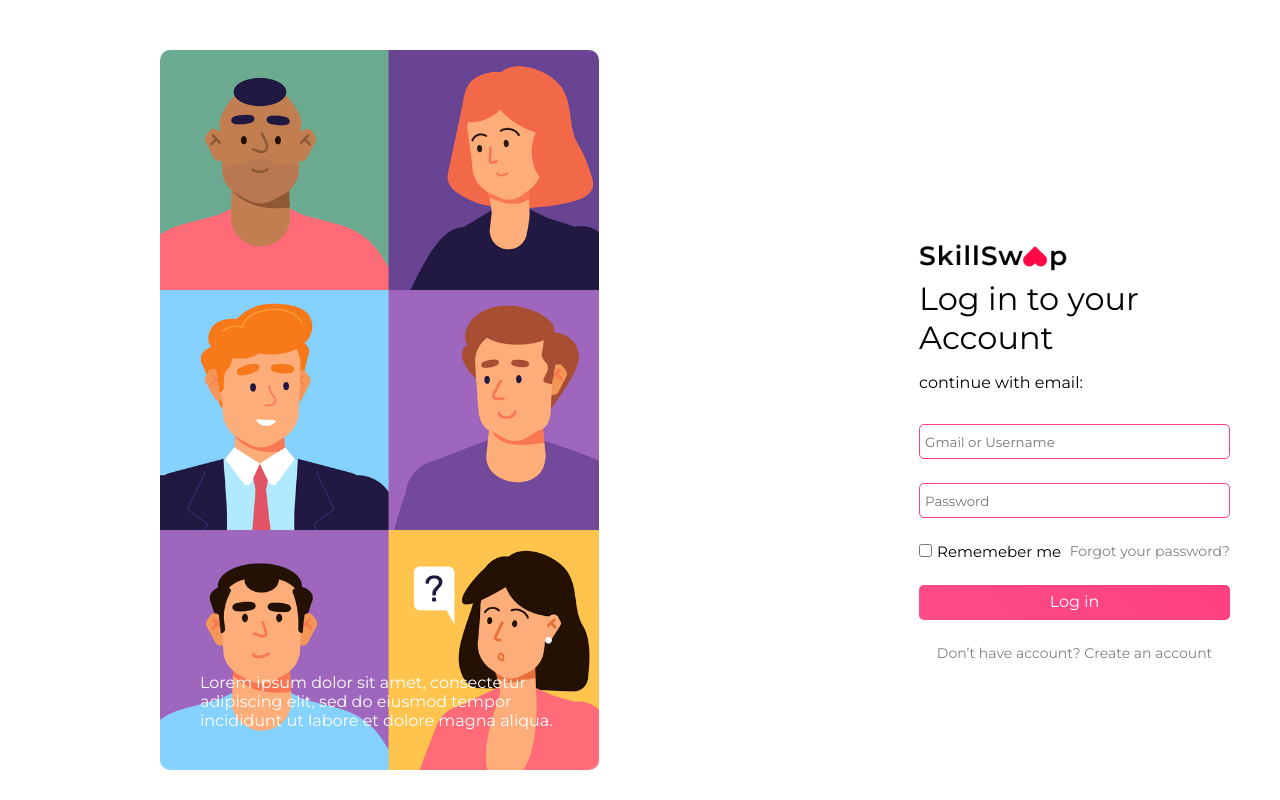
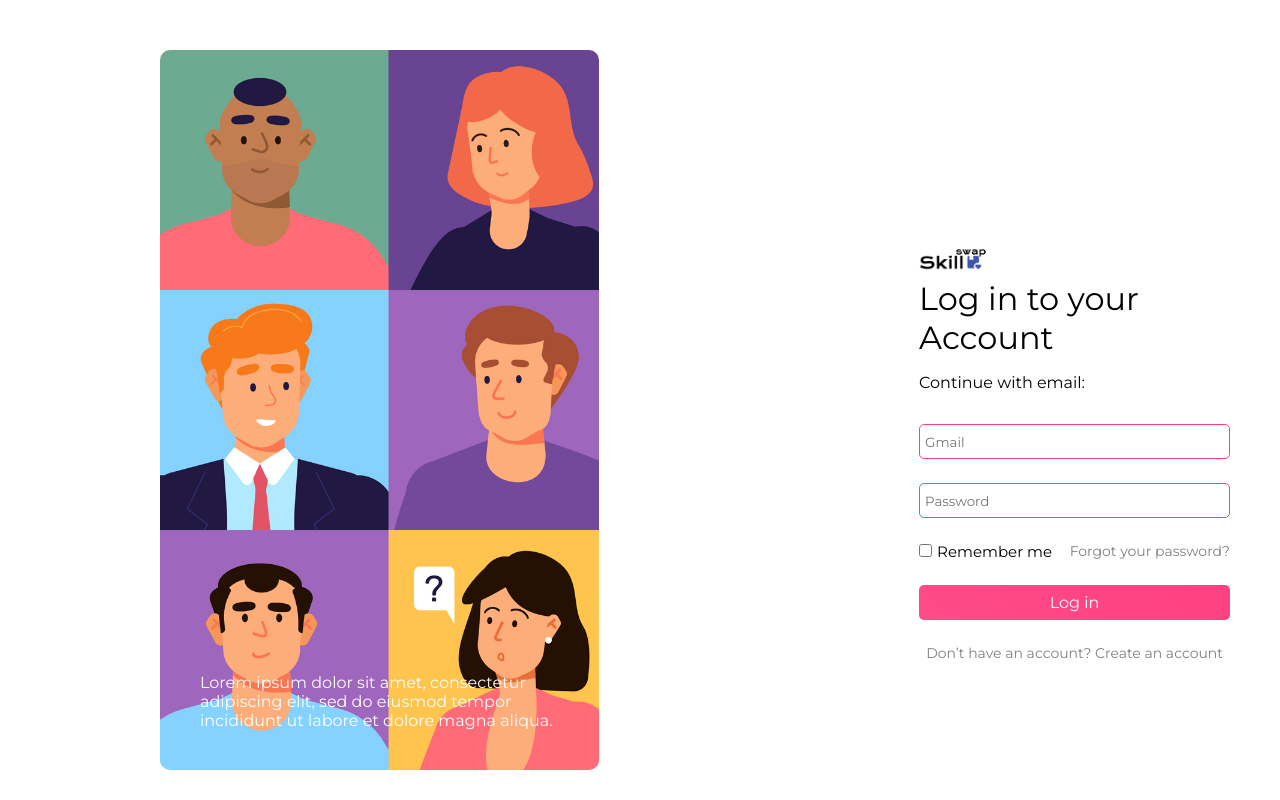
Before and after one commit to AlejoCastroT/ProWeb, a React (Vite) app: page /Login in a window 1280 px wide. Built offline with nearby package versions, Linux system fonts and the light colour scheme.

Commit message:
add sweetalert2

```diff
--- a/package.json
+++ b/package.json
@@ -21,7 +21,8 @@
     "react": "^18.3.1",
     "react-dom": "^18.3.1",
     "react-icons": "^5.3.0",
-    "react-router-dom": "^6.26.1"
+    "react-router-dom": "^6.26.1",
+    "sweetalert2": "^11.14.5"
   },
   "devDependencies": {
     "@eslint/js": "^9.9.0",
--- a/src/pages/LoginMain.jsx
+++ b/src/pages/LoginMain.jsx
@@ -1,43 +1,92 @@
-import React from "react";
-import { Link } from "react-router-dom";
-import Logo from "../../src/assets/Component 2.png";
-import "../../src/Styles/Login.css";
-import CardImg from "../components/CardImg";
+import React, { useState } from 'react';
+import { Link, useNavigate } from 'react-router-dom';
+import Logo from '../../src/assets/logo.png';
+import '../../src/Styles/Login.css';
+import CardImg from '../components/CardImg';
+import Swal from 'sweetalert2';
 
 function Login() {
+  const [email, setIEmail] = useState('');
+  const [password, setPassword] = useState('');
+  const navigate = useNavigate();
+
+  const handleLogin = (e) => {
+    e.preventDefault();
+
+    const userData = { email, password };
+
+    // Realiza la solicitud al servidor aquí
+    fetch('http://localhost:5000/api/login', {
+      method: 'POST',
+      headers: {
+        'Content-Type': 'application/json',
+      },
+      body: JSON.stringify(userData),
+    })
+      .then((response) => {
+        if (response.ok) {
+          return response.json(); // Convierte a JSON si la respuesta es correcta
+        }
+        throw new Error('Login failed');
+      })
+      .then((data) => {
+        console.log('Login successful:', data);
+        // Aquí podrías almacenar el token en localStorage o en el estado global
+        localStorage.setItem('token', data.token); // Si tu API devuelve un token
+
+        Swal.fire({
+          icon: 'success',
+          title: 'Inicio de sesión exitoso',
+          text: '¡Has iniciado sesión correctamente!',
+        });
+
+        navigate('/main');
+      })
+      .catch((error) => {
+        console.error('Error:', error);
+        Swal.fire({
+          icon: 'error',
+          title: 'Error',
+          text: 'Error al iniciar sesión. Verifica tus credenciales.',
+        });
+      });
+  };
+
   return (
     <>
       <div className="container-main">
         <CardImg />
         <div className="container-title">
-          <img src={Logo} alt="logo" className="logo" />
+          <img src={Logo} alt="logo" className='logo' />
           <h1>Log in to your Account</h1>
-          <h6>continue with email:</h6>
-          <div className="container-form">
+          <h6>Continue with email:</h6>
+          <form className="container-form" onSubmit={handleLogin}>
             <input
-              type="text"
-              placeholder="Gmail or Username"
-              className="input"
+              type="email"
+              placeholder='Gmail'
+              className='input'
+              value={email}
+              onChange={(e) => setIEmail(e.target.value)}
+              required
             />
-            <input type="password" placeholder="Password" className="input" />
+            <input
+              type="password"
+              placeholder='Password'
+              className='input'
+              value={password}
+              onChange={(e) => setPassword(e.target.value)}
+              required
+            />
             <div className="container-remember">
-              <label className="remember">
-                <input
-                  type="checkbox"
-                  className="remember-me"
-                  name="remember-me"
-                />
-                Rememeber me
+              <label className='remember'>
+                <input type="checkbox" className="remember-me" name="remember-me" />
+                Remember me
               </label>
-              <Link rel="stylesheet" href="" className="forgot">
-                Forgot your password?
-              </Link>
+              <Link className='forgot'>Forgot your password?</Link>
             </div>
-            <Link className="btn-login">Log in</Link>
-            <Link rel="stylesheet" to="/register" className="forgot">
-              Don’t have account? Create an account
-            </Link>
-          </div>
+            <button type="submit" className='btn-login'>Log in</button>
+            <Link to='/register' className='forgot'>Don’t have an account? Create an account</Link>
+          </form>
         </div>
       </div>
     </>
--- a/src/pages/Register.jsx
+++ b/src/pages/Register.jsx
@@ -1,28 +1,90 @@
-import React from "react";
-import { Link } from "react-router-dom";
-import Logo from "../../src/assets/Component 2.png";
-import "../../src/Styles/Login.css";
-import CardImg from "../components/CardImg";
+import React, { useState } from 'react';
+import { Link, useNavigate } from 'react-router-dom';
+import Logo from '../../src/assets/logo.png';
+import '../../src/Styles/Login.css';
+import CardImg from '../components/CardImg';
+import Swal from 'sweetalert2';
 
 function Register() {
+  const [username, setUsername] = useState('');
+  const [email, setEmail] = useState('');
+  const [password, setPassword] = useState('');
+  const navigate = useNavigate();
+
+  const handleRegister = (e) => {
+    e.preventDefault();
+
+    const userData = { username, email, password };
+
+
+    fetch('http://localhost:5000/api/register', {
+      method: 'POST',
+      headers: {
+        'Content-Type': 'application/json',
+      },
+      body: JSON.stringify(userData),
+    })
+      .then((response) => {
+        if (response.ok) {
+          return response.json(); // Convierte a JSON si la respuesta es correcta
+        }
+        throw new Error('Registration failed');
+      })
+      .then((data) => {
+        console.log('Registration successful:', data);
+        Swal.fire({
+          icon: 'success',
+          title: 'Registro exitoso',
+          text: '¡Has registrado tu cuenta con éxito!',
+        });
+        navigate('/Login');
+      })
+      .catch((error) => {
+        console.error('Error:', error);
+        Swal.fire({
+          icon: 'error',
+          title: 'Error',
+          text: 'Error al registrar. Por favor, intenta nuevamente.',
+        });
+      });
+  };
+
   return (
     <>
       <div className="container-main">
         <CardImg />
         <div className="container-title">
-          <img src={Logo} alt="logo" className="logo" />
+          <img src={Logo} alt="logo" className='logo' />
           <h1>Register your account</h1>
           <h6>Continue with your registration:</h6>
-          <div className="container-form">
-            <input type="text" placeholder="Username" className="input" />
-            <input type="text" placeholder="Gmail" className="input" />
-            <input type="password" placeholder="Password" className="input" />
-            <div className="container-remember"></div>
-            <Link className="btn-login">Sing in</Link>
-            <Link rel="stylesheet" to="/Login" className="forgot">
-              You have a account?
-            </Link>
-          </div>
+          <form className="container-form" onSubmit={handleRegister}>
+            <input
+              type="text"
+              placeholder='Username'
+              className='input'
+              value={username}
+              onChange={(e) => setUsername(e.target.value)}
+              required
+            />
+            <input
+              type="email"
+              placeholder='Gmail'
+              className='input'
+              value={email}
+              onChange={(e) => setEmail(e.target.value)}
+              required
+            />
+            <input
+              type="password"
+              placeholder='Password'
+              className='input'
+              value={password}
+              onChange={(e) => setPassword(e.target.value)}
+              required
+            />
+            <button type="submit" className='btn-login'>Register</button>
+            <Link to='/login' className='forgot'>You have an account?</Link>
+          </form>
         </div>
       </div>
     </>
```
Also changed, not shown: 1 other file (tests, documents, lock files or other folders).
